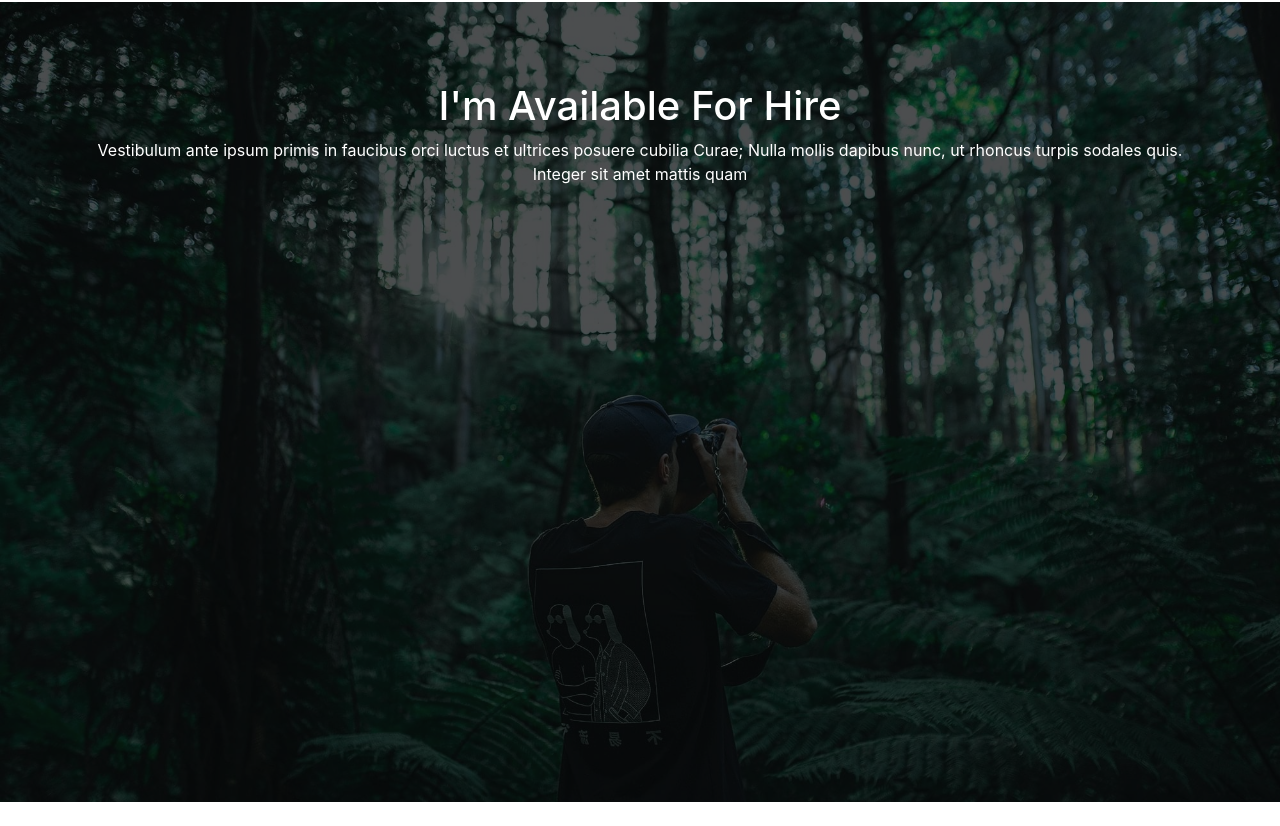
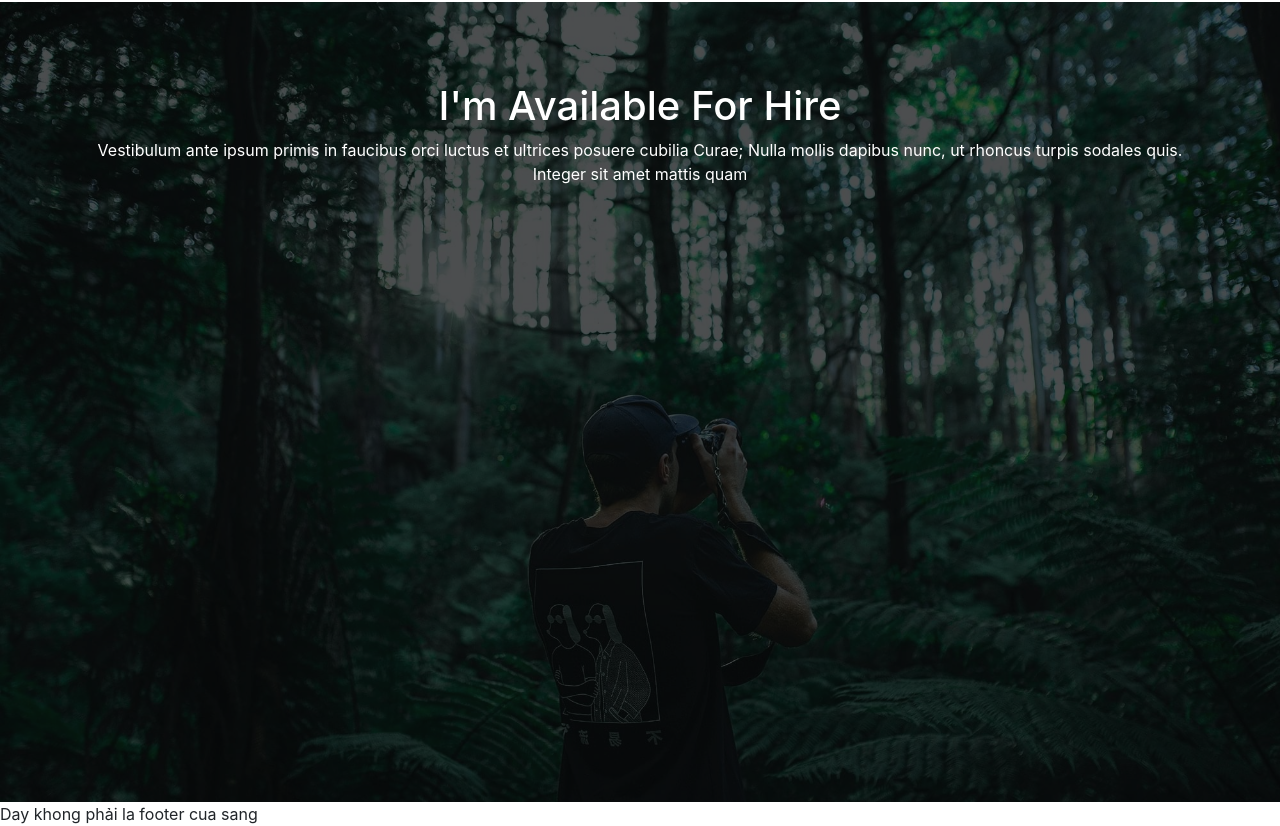
Before and after one commit to thanhnhan2546/BC32E_portfolio, a plain HTML site: page index.html in a window 1280 px wide. Shown: the part 2063-2889 px from the top of the page. Before the commit the page ends 2865 px from the top, so only its background shows below. Drawn offline with nearby package versions, Linux system fonts and the light colour scheme.

Commit message:
footer by nhan2546

```diff
--- a/index.html
+++ b/index.html
@@ -329,6 +329,8 @@
         <div class="sv-content"></div>
       </div>
     </section>
+
+    <footer>Day khong phải la footer cua sang</footer>
     <!-- Optional JavaScript -->
     <!-- jQuery first, then Popper.js, then Bootstrap JS -->
     <script
```
